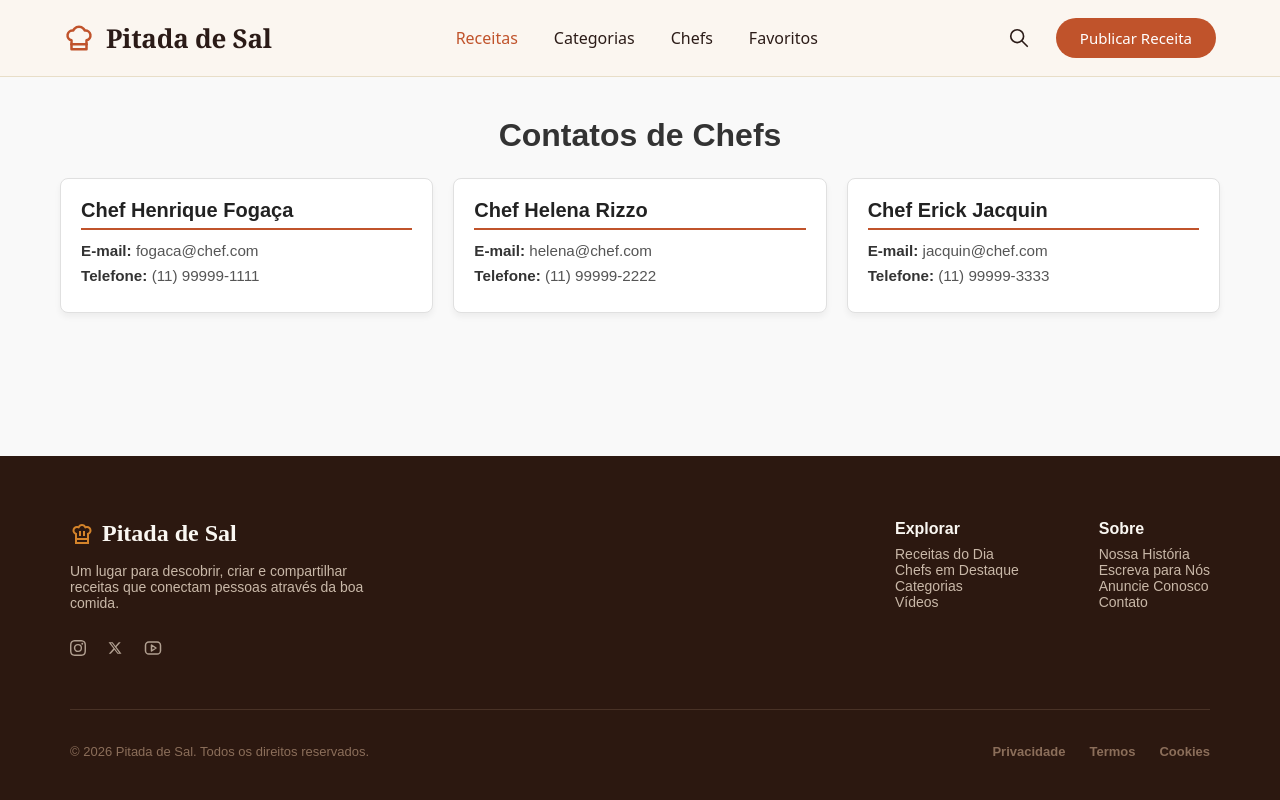
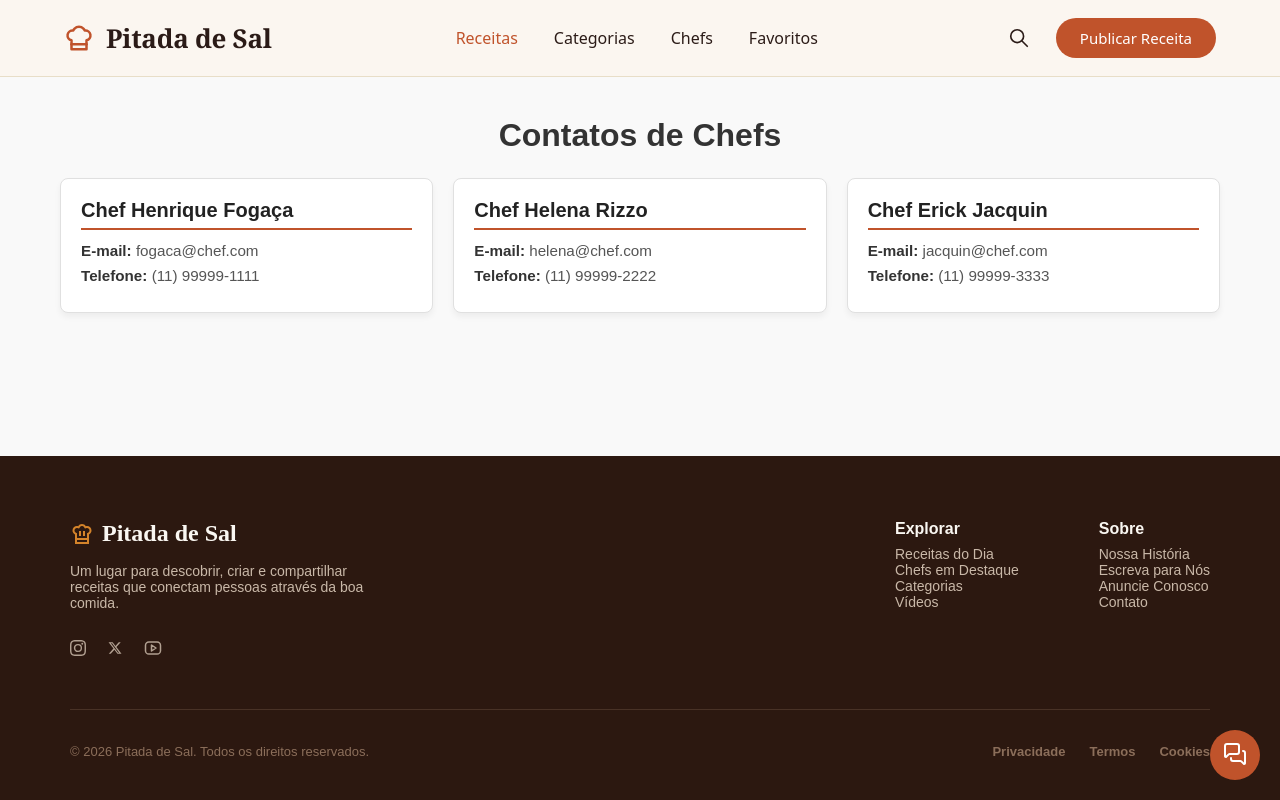
Before and after one commit to JovemProgramadora74/projeto_integrador_frontend, a React (Vite) app: page /meus-chefes in a window 1280 px wide. Built offline with nearby package versions, Linux system fonts and the light colour scheme; a web font is replaced by a local one.

Commit message:
Criar ação de duplo clique no botão de chat

```diff
--- a/src/components/BotaoChat/BotaoChat.jsx
+++ b/src/components/BotaoChat/BotaoChat.jsx
@@ -1,11 +1,36 @@
 import "./BotaoChat.css"
-import {ChefHat, MessagesSquare} from "lucide-react";
+import { MessagesSquare} from "lucide-react";
 
 function BotaoChat() {
+    async function enviarAlerta() {
+        try {
+            const response = await fetch('http://10.112.4.144/alerta', {
+                method: 'POST',
+                headers: {
+                    'Content-Type': 'application/json',
+                },
+                body: JSON.stringify({
+                    evento: 'alerta',
+                    origem: 'BotaoChat',
+                    timestamp: new Date().toISOString(),
+                }),
+            });
+
+            if (response.ok) {
+                console.log('Alerta enviado com sucesso!');
+            } else {
+                console.error(`Erro ao enviar alerta: status ${response.status}`);
+            }
+        } catch (error) {
+            console.error('Erro ao enviar alerta:', error);
+        }
+    }
+
     return (
         <>
             <button
-                className="botao-chat">
+                className="botao-chat"
+                onDoubleClick={enviarAlerta}>
                 <MessagesSquare/>
             </button>
         </>)
--- a/src/main.jsx
+++ b/src/main.jsx
@@ -7,7 +7,7 @@ import Index from "./pages/Index/Index.jsx";
 import Login from "./pages/Login/Login.jsx";
 import ListagemChefs from "./pages/ListagemChefs/ListagemChefs.jsx";
 import CriaChef from "./pages/CriaChef/CriaChef.jsx";
-
+import BotaoChat from "./components/BotaoChat/BotaoChat.jsx";
 createRoot(document.getElementById('root')).render(<StrictMode>
     <BrowserRouter>
         <Routes>
@@ -17,6 +17,8 @@ createRoot(document.getElementById('root')).render(<StrictMode>
             <Route path="/login" element={<Login/>}/>
             <Route path="/cria-chef" element={<CriaChef/>}/>
             <Route path="/meus-chefes" element={<ListagemChefs/>}/>
+
         </Routes>
+        <BotaoChat/>
     </BrowserRouter>
 </StrictMode>);
```
